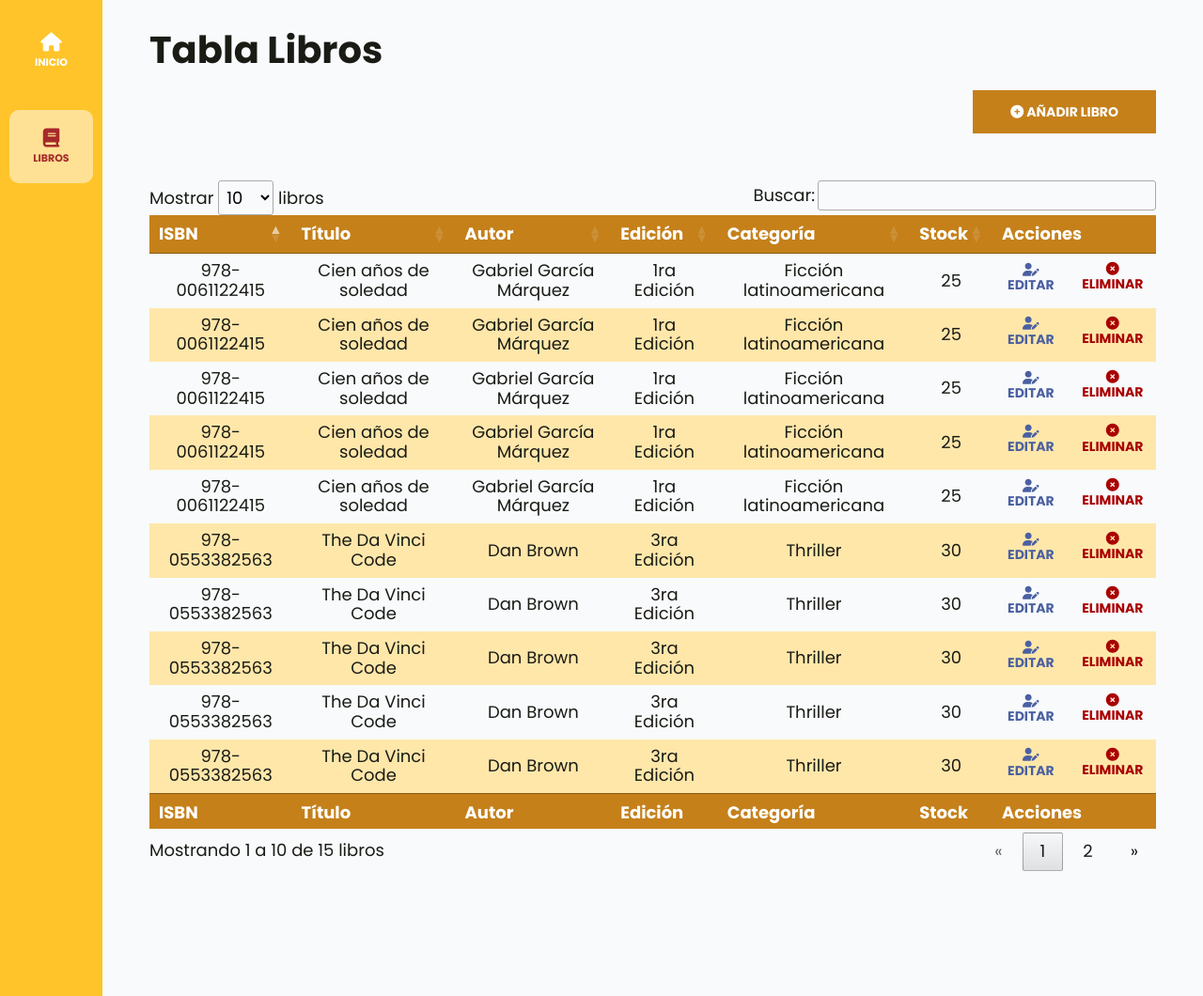
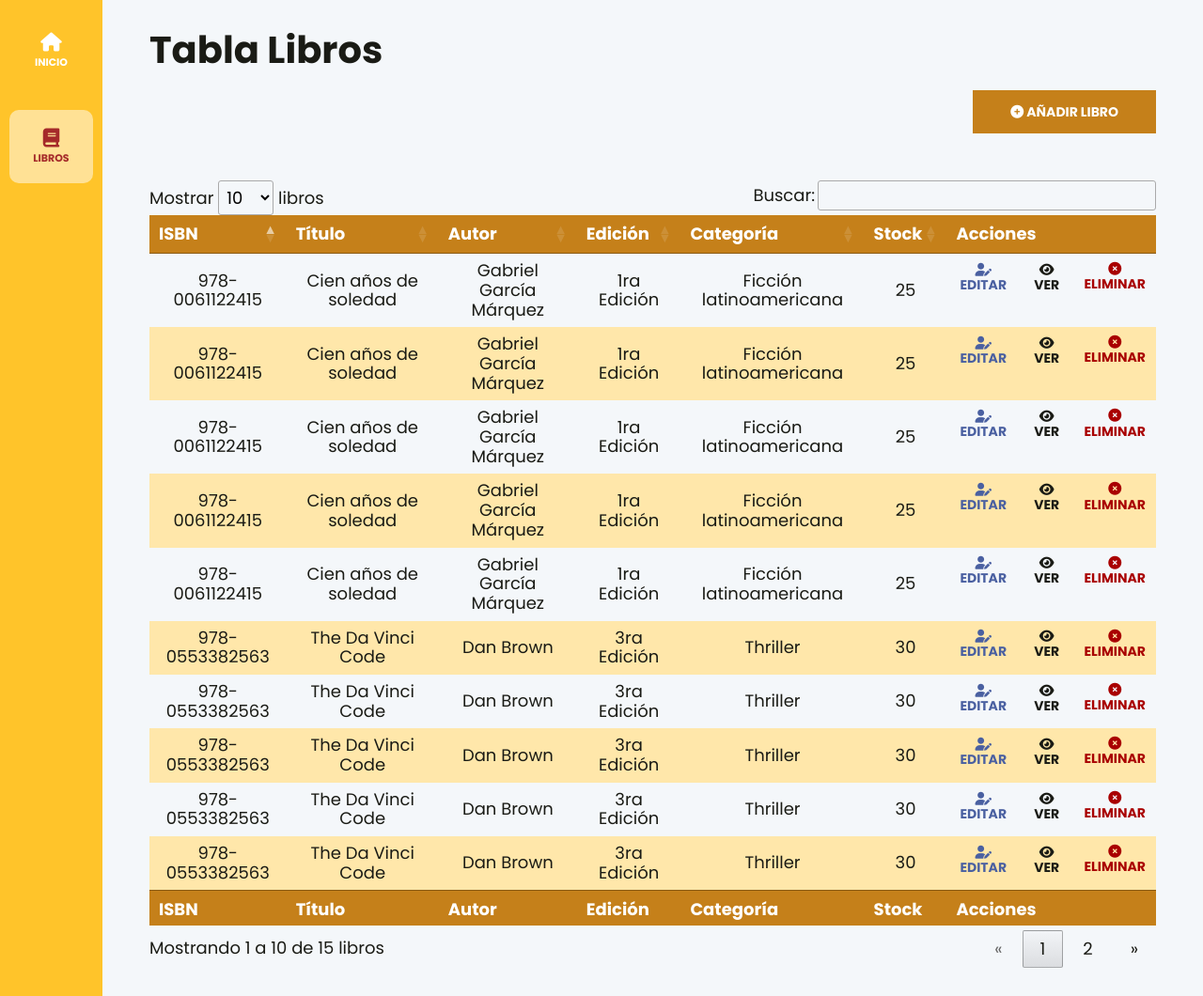
Before and after one commit to FernandoJoachin/tienda-libros-app-web, a PHP site: page /tienda-libros-app-web/librosAdmin.php in a window 1280 px wide. Shown: the part 75-1135 px from the top of the page at 94% size. Run offline with PHP 8.4, Linux system fonts and the light colour scheme; data that the repository does not hold is empty; some libraries are stand-ins or nearby versions.

Commit message:
correcciones

```diff
--- a/build/css/app.css
+++ b/build/css/app.css
@@ -1203,7 +1203,7 @@ main {
   height: 100%;
   display: flex;
   flex-direction: column;
-  background-color: #F8FAFC;
+  background-color: #f4f7fa;
 }
 .dashboard__header {
   background-color: #C5801A;
@@ -1446,7 +1446,6 @@ main {
   flex-direction: column;
   justify-content: center;
   align-items: center;
-  background-color: #FFFFFF;
   font-family: "Poppins", sans-serif;
 }
 .crear__contenedor {
--- a/librosAdmin.php
+++ b/librosAdmin.php
@@ -11,8 +11,7 @@
         <h1>Tabla Libros</h1>
 
         <div class="dashboard__contenedor-boton">
-            <a class="dashboard__boton" href="crear.php"
-                class="navegacion__enlace<?= ($page === 'crear' ) ? "--active" : ""?>">
+            <a class="dashboard__boton" href="crear.php">
                 <i class="fa-solid fa-circle-plus"></i>
                 Añadir Libro
             </a>
@@ -42,10 +41,15 @@
                         <td class="table__td">Ficción latinoamericana</td>
                         <td class="table__td">25</td>
                         <td class="table__td--acciones">
-                            <a class="table__accion table__accion--editar" href="#">
+                            <a class="table__accion table__accion--editar" href="editar.php">
                             <i class="fa-solid fa-user-pen"></i>
                             Editar
                             </a>
+
+                            <button class="table__accion table__accion--ver">
+                                <i class="fa-solid fa-eye"></i>
+                                Ver
+                            </button>
 
                             <form method="POST" action="#" class="table__formulario">
                                 <input type="hidden" name="id" value="#">
@@ -64,10 +68,15 @@
                         <td class="table__td">Novela clásica</td>
                         <td class="table__td">20</td>
                         <td class="table__td--acciones">
-                            <a class="table__accion table__accion--editar" href="#">
+                            <a class="table__accion table__accion--editar" href="editar.php">
                             <i class="fa-solid fa-user-pen"></i>
                             Editar
                             </a>
+
+                            <button class="table__accion table__accion--ver">
+                                <i class="fa-solid fa-eye"></i>
+                                Ver
+                            </button>
 
                             <form method="POST" action="#" class="table__formulario">
                                 <input type="hidden" name="id" value="#">
@@ -86,10 +95,15 @@
                         <td class="table__td">Thriller</td>
                         <td class="table__td">30</td>
                         <td class="table__td--acciones">
-                            <a class="table__accion table__accion--editar" href="#">
+                            <a class="table__accion table__accion--editar" href="editar.php">
                             <i class="fa-solid fa-user-pen"></i>
                             Editar
                             </a>
+
+                            <button class="table__accion table__accion--ver">
+                                <i class="fa-solid fa-eye"></i>
+                                Ver
+                            </button>
 
                             <form method="POST" action="#" class="table__formulario">
                                 <input type="hidden" name="id" value="#">
--- a/src/scss/admin/_dashboard.scss
+++ b/src/scss/admin/_dashboard.scss
@@ -5,7 +5,7 @@
     height: 100%;
     display: flex;
     flex-direction: column;
-    background-color: v.$gris-claro;
+    background-color: darken(v.$gris-claro, 1%);
 
     &__header {
         background-color: #C5801A;
--- a/src/scss/admin/_formulario-libro.scss
+++ b/src/scss/admin/_formulario-libro.scss
@@ -6,7 +6,6 @@
     flex-direction: column;
     justify-content: center;
     align-items: center;
-    background-color: vr.$blanco;
 
     font-family: vr.$fuente-principal;
 
```
Also changed, not shown: catalogo.php (+6 -6 lines), 1 other file.
